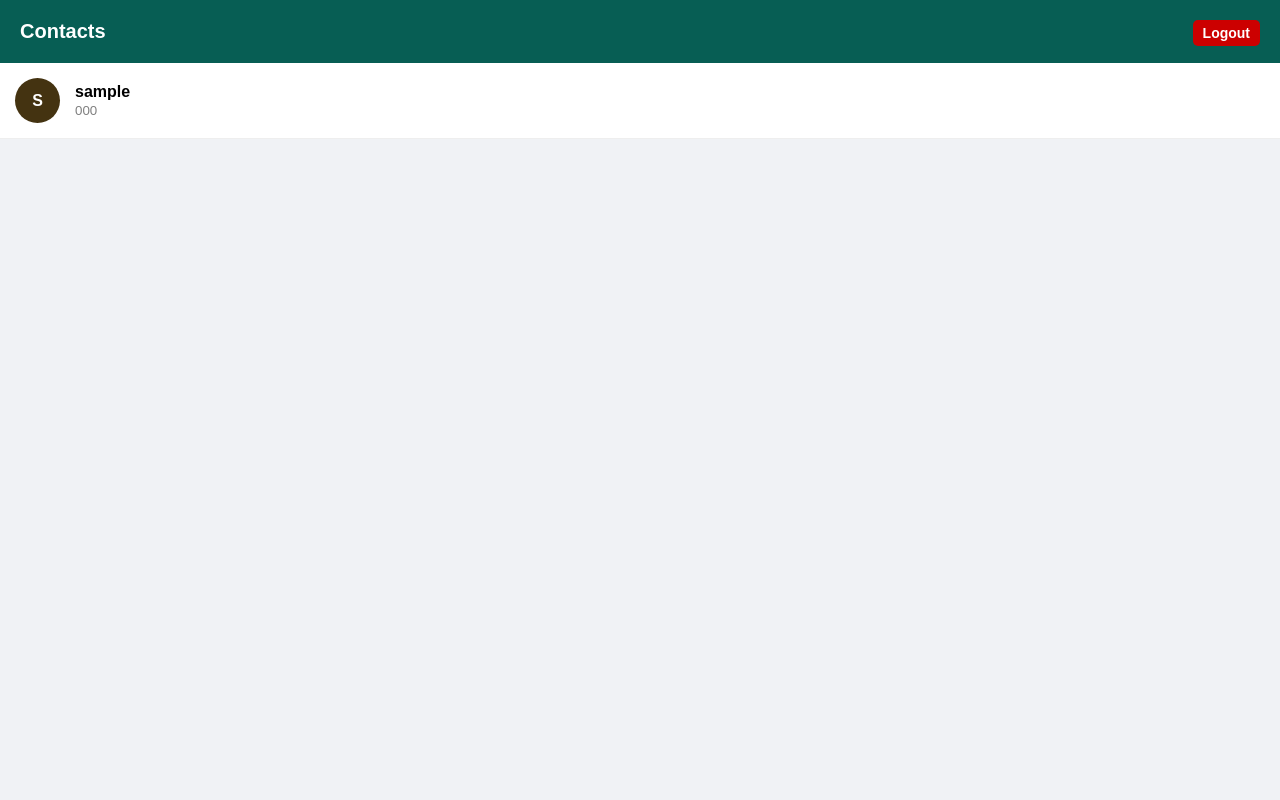
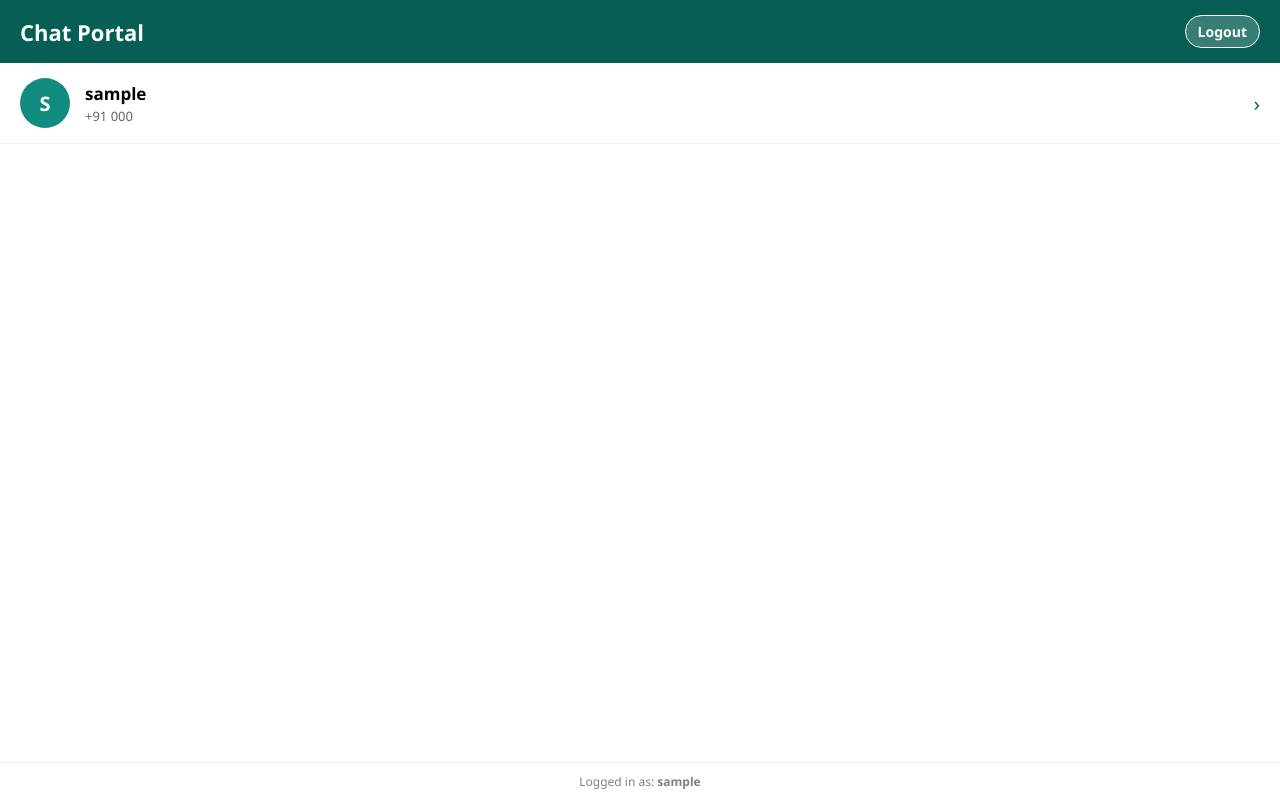
Before and after one commit to amanupadhy480-josh/Chat-Portal, a Flask app: template templates/home.html in a window 1280 px wide. Run offline with Flask 3, Linux system fonts and the light colour scheme; the template is opened without the code that fills it: values that come from a table or form of the project are taken from there, others are empty; a user stored in the database is signed in; tables that the repository leaves empty hold one stand-in row (values such as "Sample post").

Commit message:
Update home.html

```diff
--- a/templates/home.html
+++ b/templates/home.html
@@ -2,31 +2,49 @@
 <html>
 <head>
     <meta name="viewport" content="width=device-width, initial-scale=1.0">
-    <title>Contacts</title>
+    <title>Chat Portal - Home</title>
     <style>
-        body { font-family: sans-serif; margin: 0; background: #f0f2f5; }
-        .header { background: #075e54; color: white; padding: 20px; font-size: 20px; font-weight: bold; }
-        .user-list { list-style: none; padding: 0; margin: 0; }
-        .user-item { background: white; padding: 15px; border-bottom: 1px solid #eee; display: flex; align-items: center; cursor: pointer; text-decoration: none; color: black; }
-        .avatar { width: 45px; height: 45px; background: #ccc; border-radius: 50%; margin-right: 15px; display: flex; align-items: center; justify-content: center; color: white; font-weight: bold; }
-        .logout-btn { float: right; font-size: 14px; background: #cc0000; color: white; padding: 5px 10px; border-radius: 5px; text-decoration: none; }
+        body { font-family: 'Segoe UI', Tahoma, sans-serif; margin: 0; background: #f0f2f5; display: flex; flex-direction: column; height: 100vh; }
+        .header { background: #075e54; color: white; padding: 15px 20px; font-size: 22px; font-weight: bold; display: flex; justify-content: space-between; align-items: center; box-shadow: 0 2px 4px rgba(0,0,0,0.1); }
+        .logout-btn { font-size: 14px; background: rgba(255,255,255,0.2); color: white; padding: 6px 12px; border-radius: 20px; text-decoration: none; border: 1px solid white; }
+
+        .user-list { flex: 1; overflow-y: auto; background: white; width: 100%; }
+        .user-item { padding: 15px 20px; border-bottom: 1px solid #f0f0f0; display: flex; align-items: center; cursor: pointer; text-decoration: none; color: black; transition: 0.2s; }
+        .user-item:active { background: #ebebeb; }
+
+        .avatar { width: 50px; height: 50px; background: #128c7e; border-radius: 50%; margin-right: 15px; display: flex; align-items: center; justify-content: center; color: white; font-size: 20px; font-weight: bold; }
+        .info { flex: 1; }
+        .info strong { font-size: 17px; }
+        .info small { color: #666; font-size: 13px; margin-top: 2px; display: block; }
     </style>
 </head>
 <body>
     <div class="header">
-        Contacts
+        <span>Chat Portal</span>
         <a href="/logout" class="logout-btn">Logout</a>
     </div>
+
     <div class="user-list">
-        {% for user in users %}
-        <a href="/chat/{{ user.username }}" class="user-item">
-            <div class="avatar" style="background: #{{ range(100, 999)|random }};">{{ user.username[0]|upper }}</div>
-            <div>
-                <strong>{{ user.username }}</strong><br>
-                <small style="color: gray;">{{ user.mobile }}</small>
+        {% if users %}
+            {% for user in users %}
+            <a href="/chat/{{ user.username }}" class="user-item">
+                <div class="avatar">{{ user.username[0]|upper }}</div>
+                <div class="info">
+                    <strong>{{ user.username }}</strong>
+                    <small>+91 {{ user.mobile }}</small>
+                </div>
+                <div style="color: #075e54; font-size: 20px;">›</div>
+            </a>
+            {% endfor %}
+        {% else %}
+            <div style="text-align: center; padding: 50px; color: gray;">
+                No contacts found.<br>Ask your friends to signup!
             </div>
-        </a>
-        {% endfor %}
+        {% endif %}
+    </div>
+
+    <div style="padding: 10px; text-align: center; font-size: 12px; color: gray; background: white; border-top: 1px solid #eee;">
+        Logged in as: <strong>{{ current_user.username }}</strong>
     </div>
 </body>
 </html>
```
